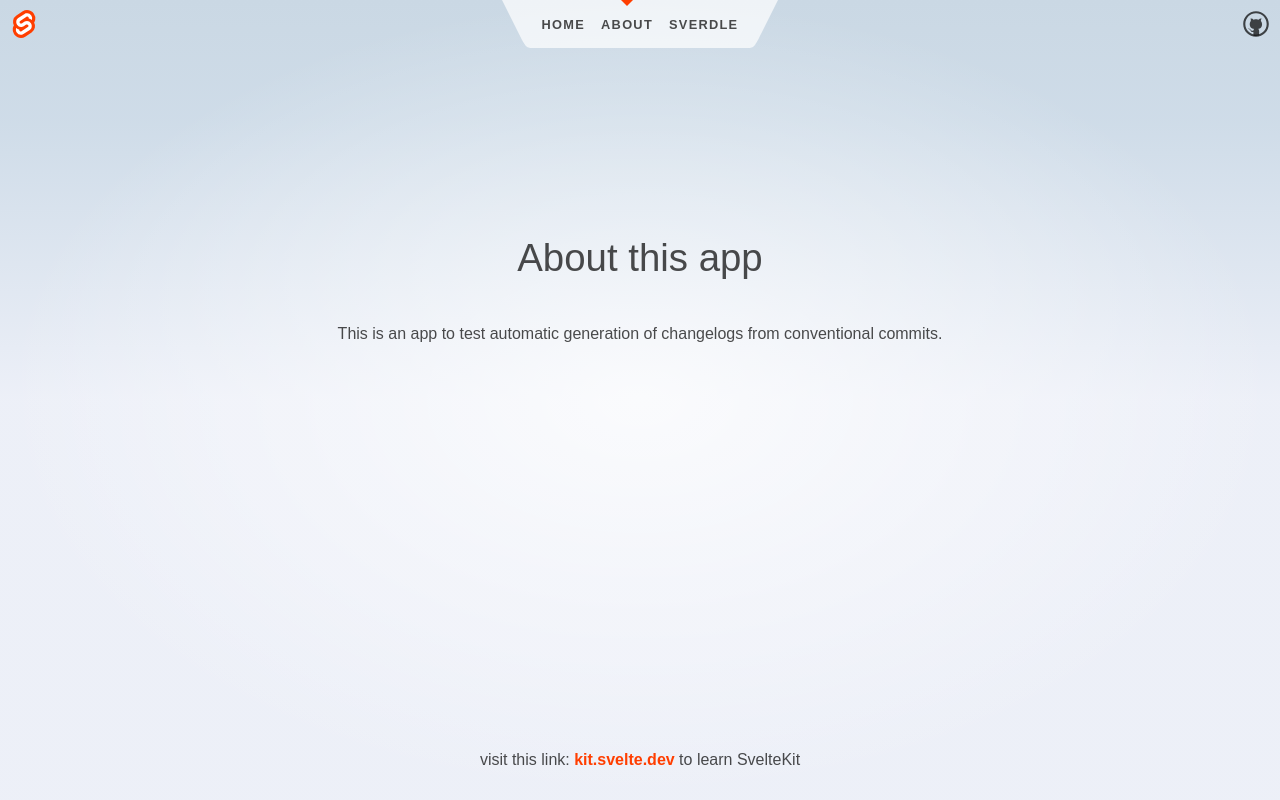
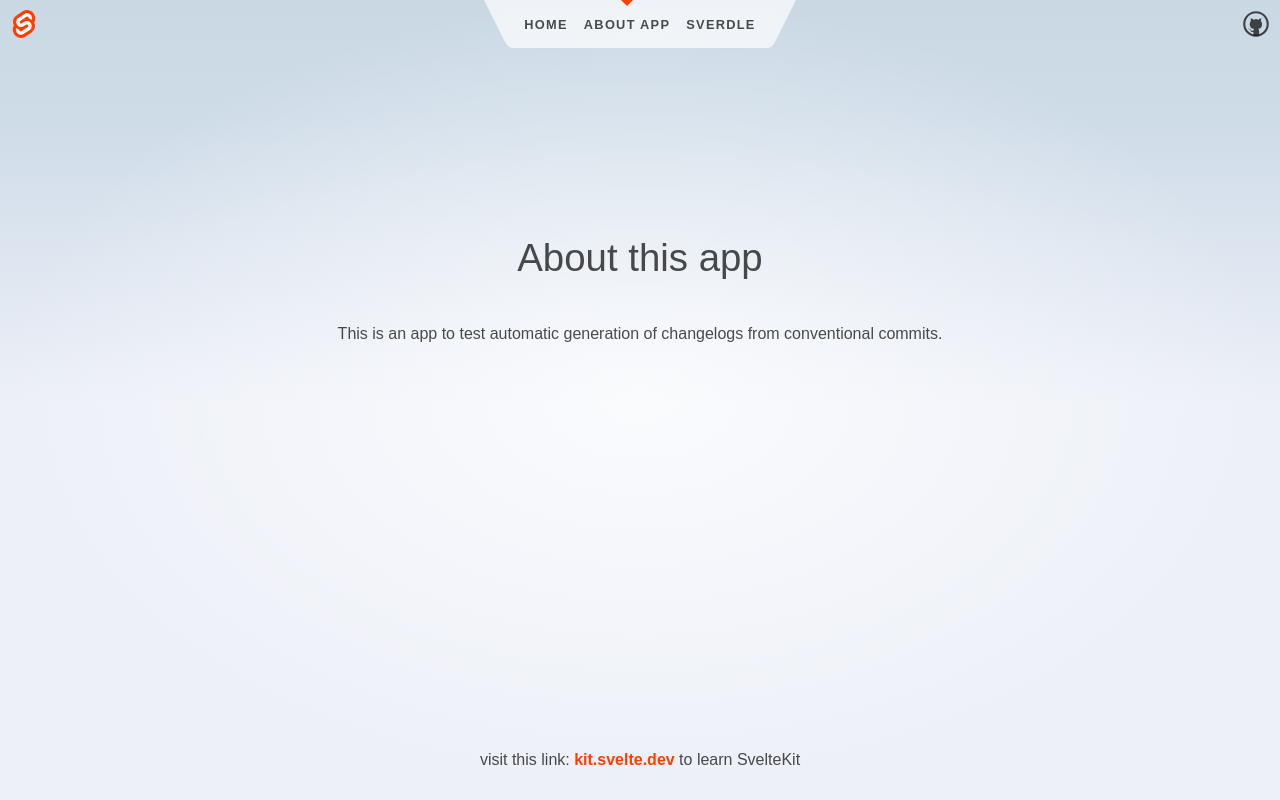
Before and after one commit to maalfrid/changelog-experimentation, a SvelteKit app: page /about in a window 1280 px wide. Built offline with nearby package versions, Linux system fonts and the light colour scheme.

Commit message:
feat!: test if this triggers another major bump

```diff
--- a/src/routes/Header.svelte
+++ b/src/routes/Header.svelte
@@ -20,7 +20,7 @@
 				<a href="/">Home</a>
 			</li>
 			<li aria-current={$page.url.pathname === '/about' ? 'page' : undefined}>
-				<a href="/about">About</a>
+				<a href="/about">About app</a>
 			</li>
 			<li aria-current={$page.url.pathname.startsWith('/sverdle') ? 'page' : undefined}>
 				<a href="/sverdle">Sverdle</a>
```
